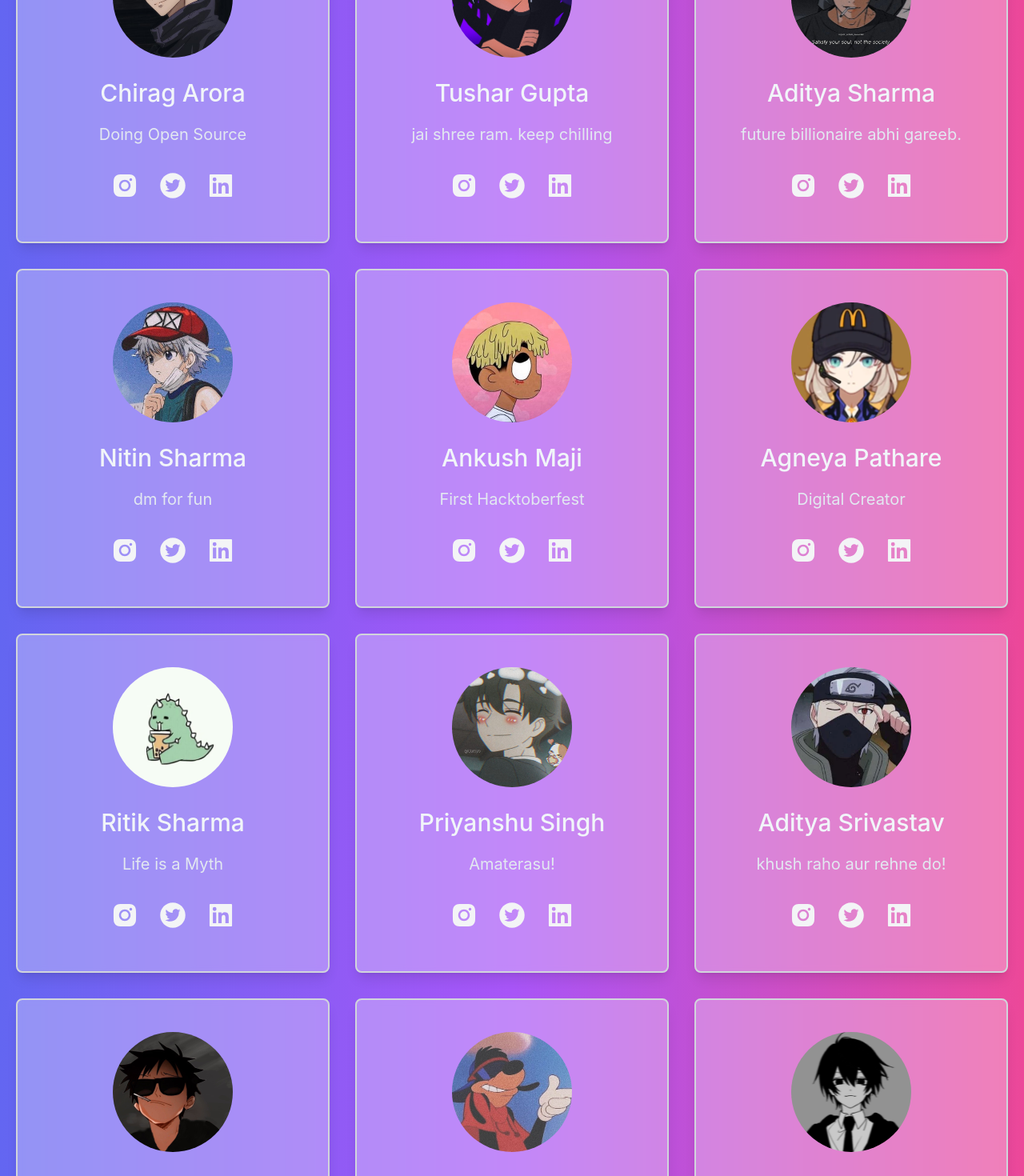
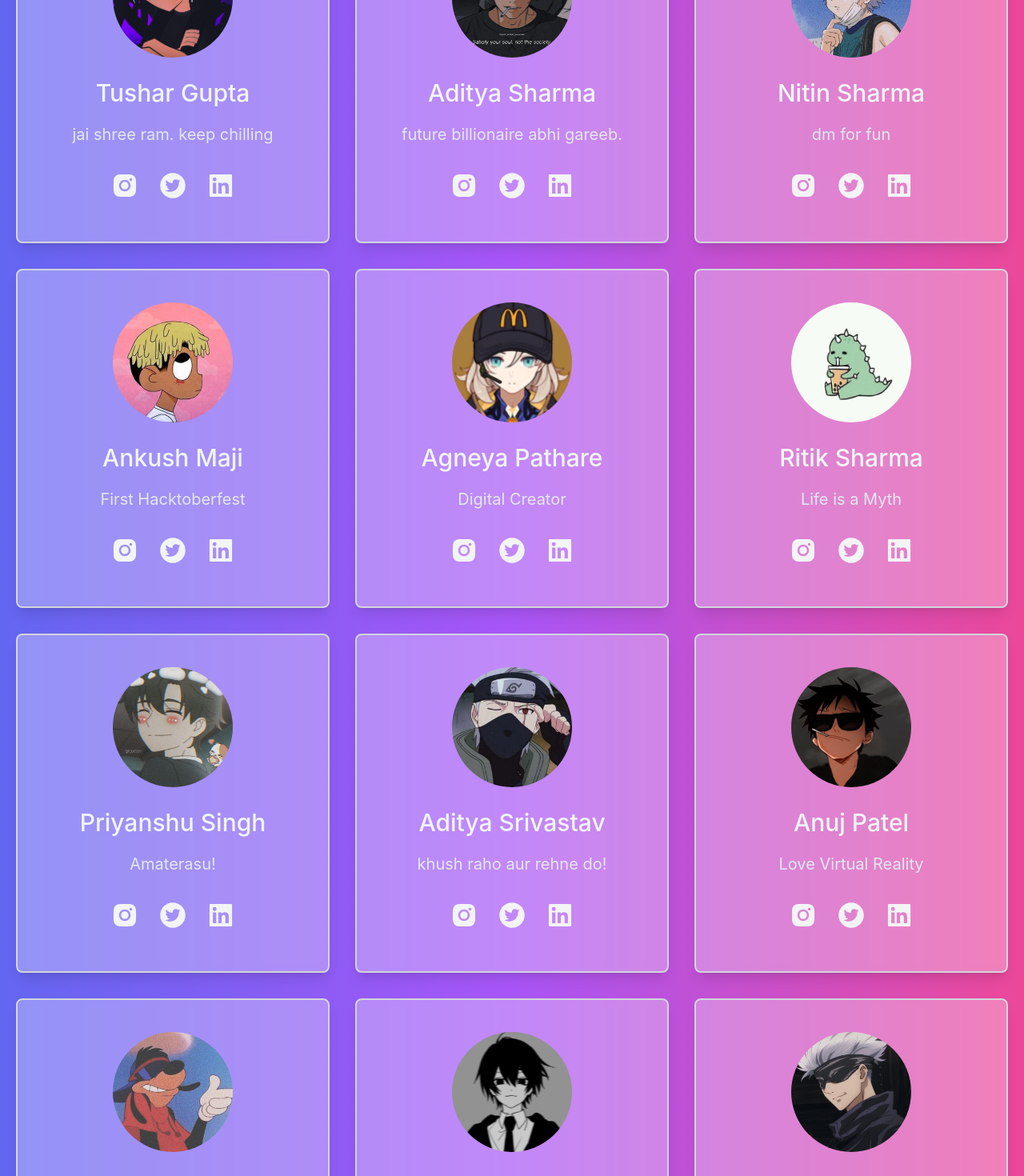
Before and after one commit to jayantchaudhari18/Student_Info, a Next.js app: page / in a window 1280 px wide. Shown: the part 140-1610 px from the top of the page at 80% size. Built offline with nearby package versions, Linux system fonts and the light colour scheme.

Commit message:
Update index.js

```diff
--- a/pages/index.js
+++ b/pages/index.js
@@ -27,14 +27,6 @@ export default function Home() {
       </Head>
 
       <main className=" flex gap-8 justify-center flex-wrap min-h-screen bg-gradient-to-r from-indigo-500 via-purple-500 to-pink-500 p-10 md:p-5">
-     <Card
-          image={ChiragArora}
-          name="Chirag Arora"
-          about="Doing Open Source"
-          instagram="https://www.instagram.com/chirag.8023/"
-          twitter="https://twitter.com/Chirag8023"
-          linkedin="https://www.linkedin.com/in/chirag-arora-174775167/"
-        />
         <Card
           image={TusharGupta}
           name="Tushar Gupta"
@@ -135,6 +127,15 @@ export default function Home() {
         />
 
         <Card
+          image={ChiragArora}
+          name="Chirag Arora"
+          about="Doing Open Source"
+          instagram="https://www.instagram.com/chirag.8023/"
+          twitter="https://twitter.com/Chirag8023"
+          linkedin="https://www.linkedin.com/in/chirag-arora-174775167/"
+        />
+
+        <Card
           image={MridulPanda}
           name="Mridul Panda"
           about="Frontend Developer"
```
